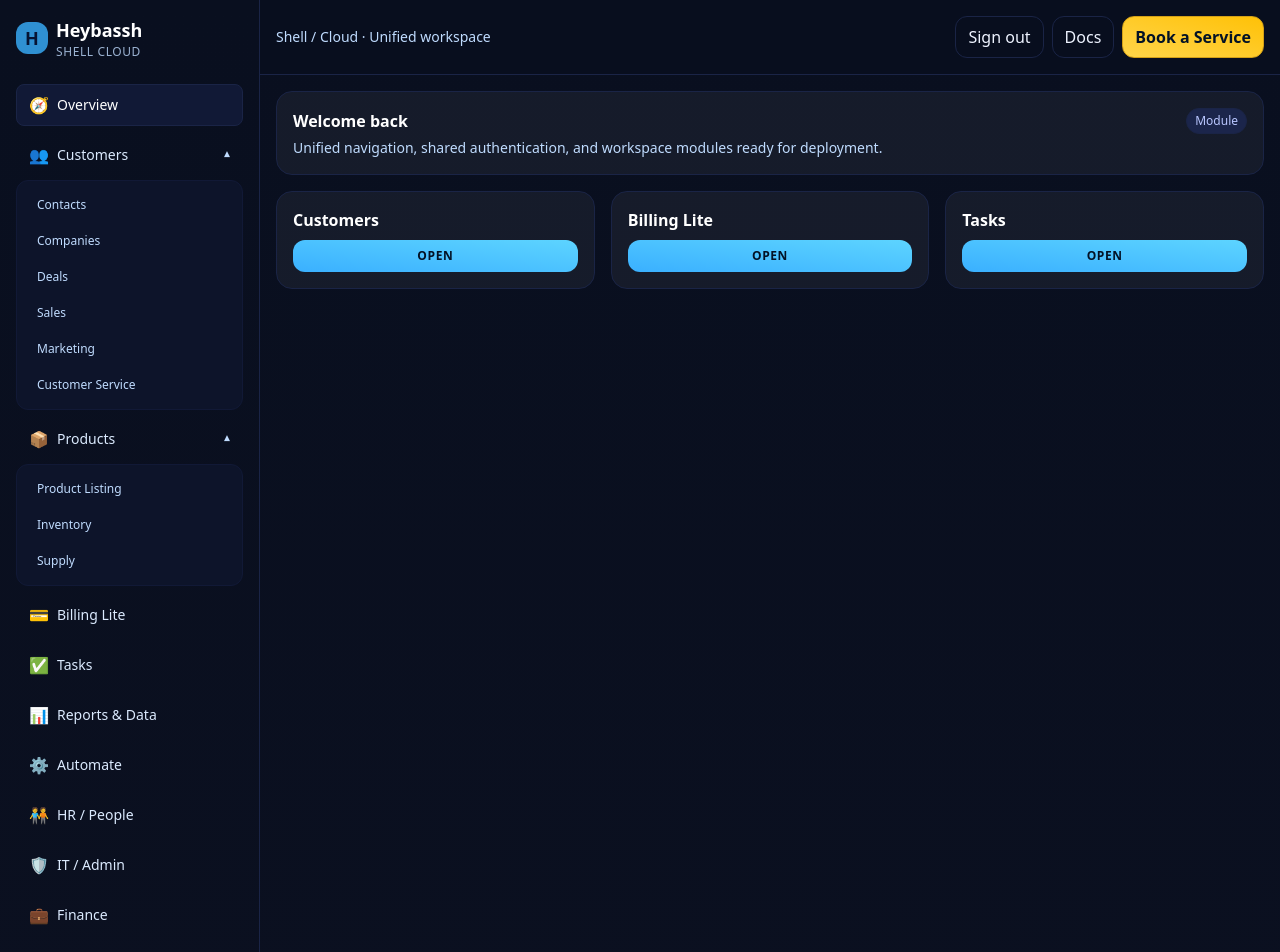
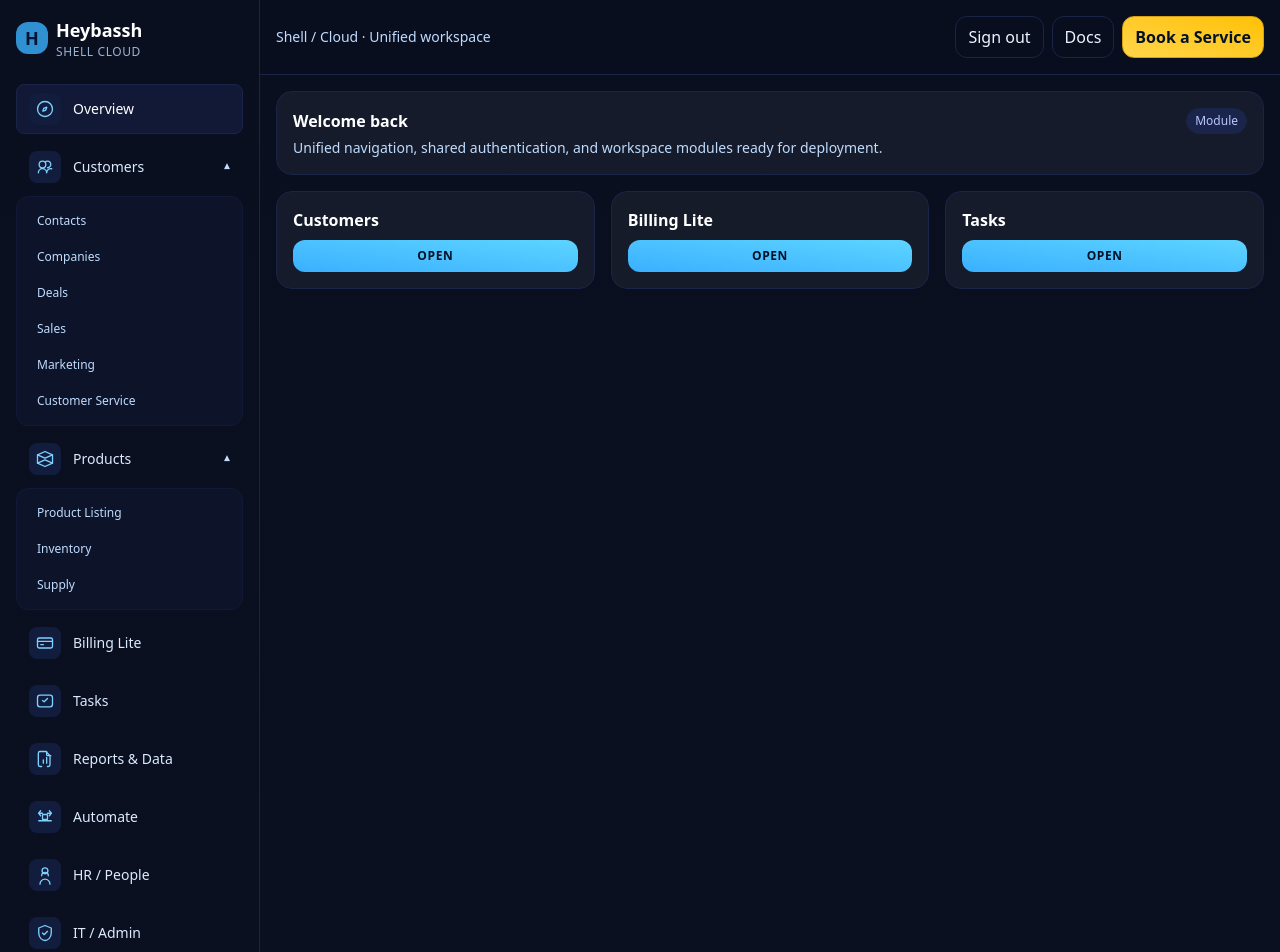
Before and after one commit to jaydeexsf/Heybassh-Shell, a Next.js app: page /dashboard in a window 1280 px wide. Shown: the top 952 px of the page. Built offline with nearby package versions, Linux system fonts and the light colour scheme.

Commit message:
Proper Icons Added

```diff
--- a/app/dashboard/page.tsx
+++ b/app/dashboard/page.tsx
@@ -7,16 +7,109 @@ type NavChild = { id: string; label: string }
 type NavItem = {
   id: string
   label: string
-  icon: string
+  icon: ReactNode
   children?: NavChild[]
 }
 
+const iconClass = "h-5 w-5"
+
+const OverviewIcon = () => (
+  <svg xmlns="http://www.w3.org/2000/svg" className={iconClass} viewBox="0 0 24 24" fill="none" stroke="currentColor">
+    <path strokeLinecap="round" strokeLinejoin="round" strokeWidth="1.6" d="M12 21a9 9 0 1 0 0-18 9 9 0 0 0 0 18Z" />
+    <path strokeLinecap="round" strokeLinejoin="round" strokeWidth="1.6" d="m14.121 9.879-1.02 3.058a1 1 0 0 1-.642.643l-3.059 1.02 1.02-3.059a1 1 0 0 1 .643-.642l3.058-1.02Z" />
+  </svg>
+)
+
+const UsersIcon = () => (
+  <svg xmlns="http://www.w3.org/2000/svg" className={iconClass} viewBox="0 0 24 24" fill="none" stroke="currentColor">
+    <path
+      strokeLinecap="round"
+      strokeLinejoin="round"
+      strokeWidth="1.6"
+      d="M9 13a4 4 0 1 1 0-8 4 4 0 0 1 0 8ZM15 12.9a4 4 0 1 0-1.89-7.55M4 19a5 5 0 0 1 10 0M14 19a5 5 0 0 1 6-4.9"
+    />
+  </svg>
+)
+
+const BoxIcon = () => (
+  <svg xmlns="http://www.w3.org/2000/svg" className={iconClass} viewBox="0 0 24 24" fill="none" stroke="currentColor">
+    <path strokeLinecap="round" strokeLinejoin="round" strokeWidth="1.6" d="M21 7L12 3 3 7l9 4 9-4Z" />
+    <path strokeLinecap="round" strokeLinejoin="round" strokeWidth="1.6" d="M3 7v10l9 4 9-4V7" />
+    <path strokeLinecap="round" strokeLinejoin="round" strokeWidth="1.6" d="m3 17 9-4 9 4" />
+  </svg>
+)
+
+const CardIcon = () => (
+  <svg xmlns="http://www.w3.org/2000/svg" className={iconClass} viewBox="0 0 24 24" fill="none" stroke="currentColor">
+    <rect width="18" height="12" x="3" y="6" rx="2" ry="2" strokeWidth="1.6" />
+    <path strokeLinecap="round" strokeLinejoin="round" strokeWidth="1.6" d="M3 10h18M7 14h3" />
+  </svg>
+)
+
+const TasksIcon = () => (
+  <svg xmlns="http://www.w3.org/2000/svg" className={iconClass} viewBox="0 0 24 24" fill="none" stroke="currentColor">
+    <path strokeLinecap="round" strokeLinejoin="round" strokeWidth="1.6" d="M9 11.5 11 13l4-4" />
+    <rect width="18" height="14" x="3" y="5" rx="3" ry="3" strokeWidth="1.6" />
+  </svg>
+)
+
+const ReportsIcon = () => (
+  <svg xmlns="http://www.w3.org/2000/svg" className={iconClass} viewBox="0 0 24 24" fill="none" stroke="currentColor">
+    <path strokeLinecap="round" strokeLinejoin="round" strokeWidth="1.6" d="M8 21H6a2 2 0 0 1-2-2V5a2 2 0 0 1 2-2h7l5 5v11a2 2 0 0 1-2 2h-1" />
+    <path strokeLinecap="round" strokeLinejoin="round" strokeWidth="1.6" d="M14 3v4a1 1 0 0 0 1 1h4M10 17v-4m4 4v-7" />
+  </svg>
+)
+
+const AutomateIcon = () => (
+  <svg xmlns="http://www.w3.org/2000/svg" className={iconClass} viewBox="0 0 24 24" fill="none" stroke="currentColor">
+    <path strokeLinecap="round" strokeLinejoin="round" strokeWidth="1.6" d="M6.75 4.5 4.5 7.5l2.25 3" />
+    <path strokeLinecap="round" strokeLinejoin="round" strokeWidth="1.6" d="M17.25 4.5 19.5 7.5l-2.25 3" />
+    <rect width="6" height="6" x="9" y="9" strokeWidth="1.6" rx="1" />
+    <path strokeLinecap="round" strokeLinejoin="round" strokeWidth="1.6" d="M4.5 7.5H9m6 0h4.5M4.5 16.5h15" />
+  </svg>
+)
+
+const PeopleIcon = () => (
+  <svg xmlns="http://www.w3.org/2000/svg" className={iconClass} viewBox="0 0 24 24" fill="none" stroke="currentColor">
+    <path strokeLinecap="round" strokeLinejoin="round" strokeWidth="1.6" d="M16 13a4 4 0 1 0-8 0" />
+    <path strokeLinecap="round" strokeLinejoin="round" strokeWidth="1.6" d="M12 17a6 6 0 0 0-6 6M12 17a6 6 0 0 1 6 6" />
+    <circle cx="12" cy="7" r="3.5" strokeWidth="1.6" />
+  </svg>
+)
+
+const ShieldIcon = () => (
+  <svg xmlns="http://www.w3.org/2000/svg" className={iconClass} viewBox="0 0 24 24" fill="none" stroke="currentColor">
+    <path
+      strokeLinecap="round"
+      strokeLinejoin="round"
+      strokeWidth="1.6"
+      d="M12 3 4.5 6v6c0 6.075 4.5 9 7.5 9s7.5-2.925 7.5-9V6L12 3Z"
+    />
+    <path strokeLinecap="round" strokeLinejoin="round" strokeWidth="1.6" d="m9 12 2 2 4-4" />
+  </svg>
+)
+
+const BriefcaseIcon = () => (
+  <svg xmlns="http://www.w3.org/2000/svg" className={iconClass} viewBox="0 0 24 24" fill="none" stroke="currentColor">
+    <path strokeLinecap="round" strokeLinejoin="round" strokeWidth="1.6" d="M5 7h14a2 2 0 0 1 2 2v9H3V9a2 2 0 0 1 2-2Z" />
+    <path strokeLinecap="round" strokeLinejoin="round" strokeWidth="1.6" d="M9 7V5a2 2 0 0 1 2-2h2a2 2 0 0 1 2 2v2" />
+    <path strokeLinecap="round" strokeLinejoin="round" strokeWidth="1.6" d="M3 13h18" />
+  </svg>
+)
+
+const BuildingIcon = () => (
+  <svg xmlns="http://www.w3.org/2000/svg" className={iconClass} viewBox="0 0 24 24" fill="none" stroke="currentColor">
+    <path strokeLinecap="round" strokeLinejoin="round" strokeWidth="1.6" d="M4 21h16M5 21V5.5a1.5 1.5 0 0 1 1.5-1.5H17A1.5 1.5 0 0 1 18.5 5.5V21" />
+    <path strokeLinecap="round" strokeLinejoin="round" strokeWidth="1.6" d="M9 21v-6h6v6M8.75 8h.5M8.75 11h.5M8.75 14h.5M14.75 8h.5M14.75 11h.5M14.75 14h.5" />
+  </svg>
+)
+
 const navigation: NavItem[] = [
-  { id: "overview", label: "Overview", icon: "🧭" },
+  { id: "overview", label: "Overview", icon: <OverviewIcon /> },
   {
     id: "customers",
     label: "Customers",
-    icon: "👥",
+    icon: <UsersIcon />,
     children: [
       { id: "customers_contacts", label: "Contacts" },
       { id: "customers_companies", label: "Companies" },
@@ -29,21 +122,21 @@ const navigation: NavItem[] = [
   {
     id: "products",
     label: "Products",
-    icon: "📦",
+    icon: <BoxIcon />,
     children: [
       { id: "products_listing", label: "Product Listing" },
       { id: "products_inventory", label: "Inventory" },
       { id: "products_supply", label: "Supply" },
     ],
   },
-  { id: "billing", label: "Billing Lite", icon: "💳" },
-  { id: "tasks", label: "Tasks", icon: "✅" },
-  { id: "reports", label: "Reports & Data", icon: "📊" },
-  { id: "automate", label: "Automate", icon: "⚙️" },
-  { id: "hr", label: "HR / People", icon: "🧑‍🤝‍🧑" },
-  { id: "admin", label: "IT / Admin", icon: "🛡️" },
-  { id: "finance", label: "Finance", icon: "💼" },
-  { id: "executive", label: "Executive", icon: "🏛️" },
+  { id: "billing", label: "Billing Lite", icon: <CardIcon /> },
+  { id: "tasks", label: "Tasks", icon: <TasksIcon /> },
+  { id: "reports", label: "Reports & Data", icon: <ReportsIcon /> },
+  { id: "automate", label: "Automate", icon: <AutomateIcon /> },
+  { id: "hr", label: "HR / People", icon: <PeopleIcon /> },
+  { id: "admin", label: "IT / Admin", icon: <ShieldIcon /> },
+  { id: "finance", label: "Finance", icon: <BriefcaseIcon /> },
+  { id: "executive", label: "Executive", icon: <BuildingIcon /> },
 ]
 
 function Pill({ children }: { children: ReactNode }) {
@@ -122,9 +215,11 @@ export default function Dashboard() {
                       : "border-transparent text-blue-100 hover:bg-[#101733]"
                   }`}
                 >
-                  <span className="flex items-center gap-2">
-                    <span className="text-base">{item.icon}</span>
-                    <span>{item.label}</span>
+                  <span className="flex items-center gap-3">
+                    <span className="flex h-8 w-8 items-center justify-center rounded-lg bg-[#121c3d] text-[#7ed0ff]">
+                      {item.icon}
+                    </span>
+                    <span className="font-medium">{item.label}</span>
                   </span>
                   {hasChildren && (
                     <span
```
